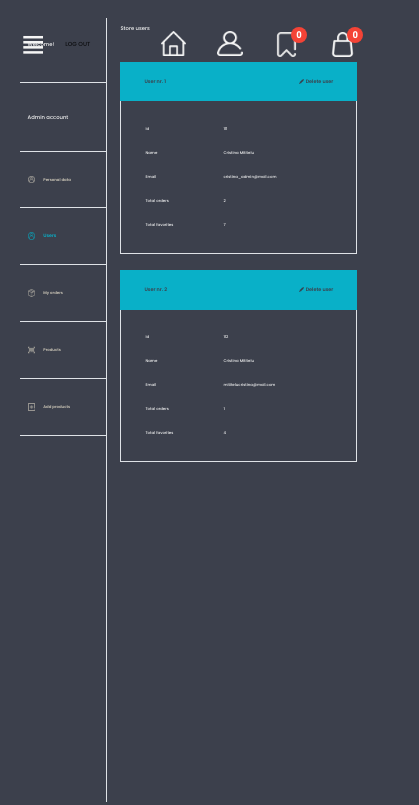
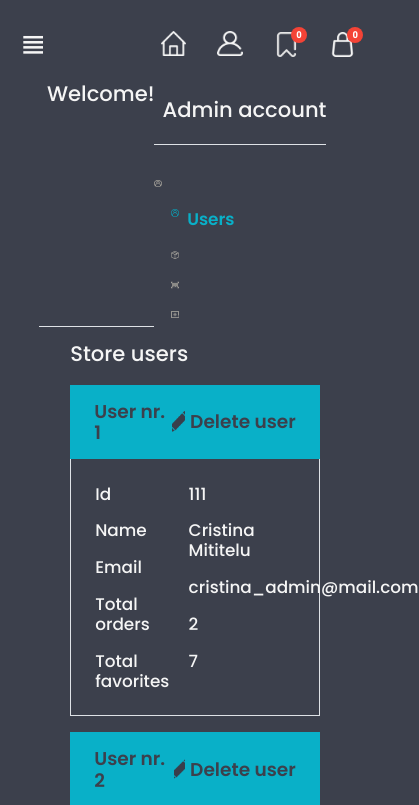
Before and after one commit to Cristina-m-29/FES-ng, an Angular app: page /atara/admin/users in a window 390 px wide. Shown: the top 805 px of the page, 419 px wide, since content can reach past the window. Built offline with nearby package versions, Linux system fonts and the light colour scheme.

Commit message:
responsive: 1/4 user

```diff
--- a/src/app/cart/cart.component.html
+++ b/src/app/cart/cart.component.html
@@ -153,7 +153,7 @@
 
   <!-- Add new card to user -->
   <div *ngIf="!hideCardForm" class="cart-container address-container mb-5">
-    <p class="p-0 m-0 mb-4">ADD NEW CARD</p>
+    <p class="p-0 m-0 mb-4 card-text">ADD NEW CARD</p>
     <form [formGroup]="addNewCardForm" class="address-form" (ngModelChange)="addCard()">
       <div class="address-form-group">
         <div class="form-input-card card-input mr-3 pb-4">
--- a/src/app/cart/cart.component.sass
+++ b/src/app/cart/cart.component.sass
@@ -387,6 +387,10 @@ img
     @media screen and ( max-width: 950px )
         display: none
 
+.card-text
+    @media screen and ( max-width: 950px )
+        margin-bottom: 0.5em !important
+
 .address-form-group
     > span, div
         font-size: 2vh
--- a/src/app/user/user.component.html
+++ b/src/app/user/user.component.html
@@ -1,58 +1,59 @@
 <div class="user-container user position-relative">
   <!-- Side navigation for user -->
   <div class="side-nav border-right pt-2 pb-0">
-    <div class="d-flex justify-content-between border-bottom pb-3">
-      <p class="welcome-text mt-2 pl-2">Welcome!</p>
+    <div class="main-nav d-flex justify-content-between border-bottom pb-3">
+      <p class="welcome-text nav-text mt-2 pl-2">Welcome!</p>
       <p class="logout-btn mt-2 mr-3" (click)="logout()">{{'log out' | uppercase}}</p>
     </div>
-    <div class="d-flex flex-column mt-4">
-      <p class="border-bottom accent-text pb-4 welcome-text pl-2 m-0">My account</p>
+    <div class="user-options d-flex flex-column mt-4">
+      <p class="border-bottom accent-text pb-4 welcome-text nav-text pl-2 m-0">My account</p>
       <div class="side-nav-option border-bottom p-2 pt-4 pb-4" [routerLink]="['/atara/user/personal-data']">
         <div class="d-flex" *ngIf="this.page !== 'personal-data'">
-          <img src="../../assets/icons/user-light.png" alt="person icon">
+          <img class="side-img" src="../../assets/icons/user-light.png" alt="person icon">
           <p class="p-0 m-0 ml-2 user-side-text">Personal data</p>
         </div>
         <div class="d-flex" *ngIf="this.page === 'personal-data'">
-          <img src="../../assets/icons/user-blue.png" alt="person icon">
-          <p class="p-0 m-0 ml-2 user-side-text-color">Personal data</p>
+          <img class="side-img" src="../../assets/icons/user-blue.png" alt="person icon">
+          <p class="p-0 m-0 ml-2 user-side-text-color user-side-text">Personal data</p>
         </div>
       </div>
       <div class="side-nav-option border-bottom p-2 pt-4 pb-4" [routerLink]="['/atara/user/orders']">
         <div class="d-flex" *ngIf="this.page !== 'orders'">
-          <img src="../../assets/icons/box-light.png" alt="order icon">
+          <img class="side-img" src="../../assets/icons/box-light.png" alt="order icon">
           <p class="p-0 m-0 ml-2 user-side-text">My orders</p>
         </div>
         <div class="d-flex" *ngIf="this.page === 'orders'">
-          <img src="../../assets/icons/box-blue.png" alt="order icon">
-          <p class="p-0 m-0 ml-2 user-side-text-color">My orders</p>
+          <img class="side-img" src="../../assets/icons/box-blue.png" alt="order icon">
+          <p class="p-0 m-0 ml-2 user-side-text-color user-side-text">My orders</p>
         </div>
       </div>
       <div class="side-nav-option border-bottom p-2 pt-4 pb-4" [routerLink]="['/atara/user/addresses']">
         <div class="d-flex" *ngIf="this.page !== 'addresses'">
-          <img src="../../assets/icons/address-light.png" class="" alt="address icon">
+          <img class="side-img" src="../../assets/icons/address-light.png" alt="address icon">
           <p class="p-0 m-0 ml-2 user-side-text">My addresses</p>
         </div>
         <div class="d-flex" *ngIf="this.page === 'addresses'">
-          <img src="../../assets/icons/address-blue.png" alt="address icon">
-          <p class="p-0 m-0 ml-2 user-side-text-color">My addresses</p>
+          <img class="side-img" src="../../assets/icons/address-blue.png" alt="address icon">
+          <p class="p-0 m-0 ml-2 user-side-text-color user-side-text">My addresses</p>
         </div>
       </div>
       <div class="side-nav-option p-2 pt-4 pb-4" [routerLink]="['/atara/user/payment']">
         <div class="d-flex" *ngIf="this.page !== 'payment'">
-          <img src="../../assets/icons/pay-light.png" alt="card icon">
+          <img class="side-img" src="../../assets/icons/pay-light.png" alt="card icon">
           <p class="p-0 m-0 ml-2 user-side-text">Payment information</p>
         </div>
         <div class="d-flex" *ngIf="this.page === 'payment'">
-          <img src="../../assets/icons/pay-blue.png" alt="card icon">
-          <p class="p-0 m-0 ml-2 user-side-text-color">Payment information</p>
+          <img class="side-img" src="../../assets/icons/pay-blue.png" alt="card icon">
+          <p class="p-0 m-0 ml-2 user-side-text-color user-side-text">Payment information</p>
         </div>
       </div>
     </div>
+    <p class="logout-btn logout-second-btn mt-2" (click)="logout()">{{'log out' | uppercase}}</p>
   </div>
   <!-- Main -->
   <div>
     <!-- Personal data -->
-    <div class="user-container" *ngIf="this.page === 'personal-data'">
+    <div class="user-rsp-container" *ngIf="this.page === 'personal-data'">
       <p class="welcome-text mb-4">My Personal Data</p>
       <!-- Personal data no email and password-->
       <div>
@@ -65,19 +66,25 @@
             </div>
           </button>
         </div>
-        <div *ngIf="!this.personalData" class="personal-data-main p-3 pl-4 border-left border-bottom border-right">
-          <div>
+        <div *ngIf="!this.personalData" class="p-3 pl-4 border-left border-bottom border-right">
+          <div class="personal-data-main">
             <p>First Name</p>
+            <p>Cristina</p>
+          </div>
+          <div class="personal-data-main">
             <p>Last Name</p>
+            <p>Mititelu</p>
+          </div>
+          <div class="personal-data-main">
             <p>Account type</p>
+            <p>User</p>
+          </div>
+          <div class="personal-data-main">
             <p>Gender</p>
+            <p>Female</p>
+          </div>
+          <div class="personal-data-main">
             <p>Bithday</p>
-          </div>
-          <div>
-            <p>Mititelu</p>
-            <p>Cristina</p>
-            <p>User/Individual</p>
-            <p>Female</p>
             <p>29/02/2000</p>
           </div>
         </div>
@@ -127,17 +134,17 @@
       <!-- Email and password -->
       <div class="mt-3 mb-3">
         <div class="d-flex justify-content-between user-header p-3 pr-4 pl-4">
-          <p class="user-text p-0 m-0">Email and password</p>
+          <p class="user-text p-0 m-0">Email <span class="password-text">and password</span></p>
           <div class="d-flex" *ngIf="!this.emailAndPassword">
             <button mat-button class="user-btn mr-2" *ngIf="hide" (click)="hide = !hide">
               <div class="d-flex">
-                <img class="small-img" src="../../assets/icons/pass-show.png">
+                <img class="small-img password-img" src="../../assets/icons/pass-show.png">
                 <p class="p-0 m-0 user-text">Show</p>
               </div>
             </button>
             <button mat-button class="user-btn mr-2" *ngIf="!hide" (click)="hide = !hide">
               <div class="d-flex">
-                <img class="small-img" src="../../assets/icons/pass-hide.png">
+                <img class="small-img password-img" src="../../assets/icons/pass-hide.png">
                 <p class="p-0 m-0 user-text">Hide</p>
               </div>
             </button>
@@ -149,7 +156,7 @@
             </button>
           </div>
         </div>
-        <div *ngIf="!this.emailAndPassword" class="personal-data-main d-flex flex-column p-2 pl-4 border-left border-bottom border-right">
+        <div *ngIf="!this.emailAndPassword" class="personal-data-main d-flex flex-column p-2 pb-3 pl-4 border-left border-bottom border-right">
           <p>mititelucristina@mail.com</p>
           <div class="password d-flex justify-content-between">
             <p *ngIf="!hide" class="p-0 m-0">parola</p>
@@ -181,7 +188,7 @@
       </div>
     </div>
     <!-- Orders -->
-    <div class="user-container" *ngIf="this.page === 'orders'">
+    <div class="user-rsp-container" *ngIf="this.page === 'orders'">
       <p class="welcome-text pb-2 mb-0 mb-4">My orders</p>
       <p class="p-0 m-0" *ngIf="this.nrOrders === 0">No orders found</p>
       <div *ngIf="this.nrOrders !== 0">
@@ -226,7 +233,7 @@
       </div>
     </div>
     <!-- Addresses -->
-    <div class="user-container" *ngIf="this.page === 'addresses'">
+    <div class="user-rsp-container" *ngIf="this.page === 'addresses'">
       <p class="welcome-text pb-2 mb-0">My addresses</p>
       <p class="p-0 m-0" *ngIf="this.nrAddresses === 0">No addresses found</p>
       <div *ngIf="this.nrAddresses !== 0">
@@ -310,7 +317,7 @@
       </div>
     </div>
     <!-- Payment methods -->
-    <div class="user-container" *ngIf="this.page === 'payment'">
+    <div class="user-rsp-container" *ngIf="this.page === 'payment'">
       <p class="welcome-text pb-2 mb-0">My cards</p>
       <p class="p-0 m-0" *ngIf="this.nrCards === 0">No cards found</p>
         <div *ngIf="this.nrAddresses !== 0">
--- a/src/app/user/user.component.sass
+++ b/src/app/user/user.component.sass
@@ -6,56 +6,174 @@ $textColor: #f5f5f5
     display: grid
     grid-template-columns: 25% 75%
     color: $textColor
-    font-size: 1vw
+    font-size: 2vh
+    @media screen and ( max-width: 825px )
+        display: block
 
 // Side navigation
+.side-nav
+    ::ng-deep
+        font-size: 2vh
+    @media screen and ( max-width: 825px )
+        display: flex
+        border-right: none !important
+        margin-bottom: 1em
+    @media screen and ( max-width: 700px )
+        padding-top: 0 !important
+    @media screen and ( max-width: 320px )
+        display: block
+
+.main-nav
+    @media screen and ( max-width: 825px )
+        display: none
+        border-bottom: none !important
+        padding-bottom: 0 !important
+
 .welcome-text
-    font-size: 1.35vw
+    font-size: 2.5vh
     font-weight: 500
+    @media screen and ( max-width: 825px )
+        margin-bottom: 1em !important
+
+.nav-text
+    @media screen and ( max-width: 825px )
+        display: none
 
 .logout-btn
     cursor: pointer
     color: rgb(0, 0, 0, 0.8)
-    font-size: 1.5vw
+    font-size: 2.5vh
     font-weight: 500
     &:hover
-        font-size: 1.7vw
+        font-size: 2.7vh
         font-weight: 600
+    @media screen and ( max-width: 825px )
+        display: none
+
+.logout-second-btn
+    display: none
+    @media screen and ( max-width: 825px )
+        display: block
+        position: absolute
+        right: 0
+    @media screen and ( max-width: 700px )
+        margin-top: 0.8em !important
+    @media screen and ( max-width: 320px )
+        position: relative
+        // width: 30%
+        margin: auto
+        text-align: center
 
 img
     padding: 0
     width: 2vw
     height: 2vw
 
+.side-img
+    @media screen and ( max-width: 780px )
+        display: none
+    @media screen and ( max-width: 700px )
+        width: 1.6em
+        height: 1.6em
+        display: block
+
+.user-options
+    @media screen and ( max-width: 825px )
+        flex-direction: row !important
+        margin-top: 0 !important
+    @media screen and ( max-width: 320px )
+        justify-content: space-between
+
 .side-nav-option
     cursor: pointer
+    @media screen and ( max-width: 825px )
+        padding: 0.8em 1em 0.5em 1em !important
+        border-bottom: none !important
+        border-right: solid 0.1em #f5f5f5
+        &:first-of-type
+            padding-left: 0 !important
+    @media screen and ( max-width: 700px )
+        border: none !important
 
 .user-side-text, .user-text
-    line-height: 2vw
+    line-height: 4vh
     color: #cfc9ba
+    @media screen and ( max-width: 970px )
+        line-height: 3vh
+    @media screen and ( max-width: 825px )
+        line-height: 2.5vh
+    @media screen and ( max-width: 780px )
+        margin-left: 0 !important
+
+.user-side-text
+    @media screen and ( max-width: 700px )
+        display: none
 
 .user-side-text-color
-    font-size: 1.2vw
-    line-height: 2vw
     color: #09B0C8
+    @media screen and ( min-width: 1100px )
+        font-size: 2.2vh
+        line-height: 4.2vh
 
 // Personal data
 .user-container
     width: 90%
     margin: auto
+    @media screen and ( max-width: 825px )
+        width: 85%
+    @media screen and ( max-width: 780px )
+        width: 80%
+
+.user-rsp-container
+    width: 90%
+    margin: auto
+    @media screen and (min-width: 831px) and ( max-width: 1000px )
+        margin-left: 3em
+    @media screen and ( max-width: 825px )
+        width: 100%
 
 .user-text
-    font-size: 1.25vw
+    font-size: 2.2vh
     color: #3C404C
 
 .small-img
-    padding: 0.3em
+    width: 1.4em
+    height: 1.4em
+    padding: 0
+    margin-top: 0.3em
+    margin-right: 0.3em
+    @media screen and ( max-width: 980px )
+        margin-top: 0.2em
+        width: 1.25em
+        height: 1.25em
+    @media screen and ( max-width: 825px )
+        margin-top: 0
+        width: 1.25em
+        height: 1.25em
+
+.password-img
+    width: 1.6em
+    height: 1.6em
+    @media screen and ( max-width: 980px )
+        width: 1.45em
+        height: 1.45em
+    @media screen and ( max-width: 970px )
+        margin-top: 0
+    @media screen and ( max-width: 824px )
+        padding: 0
+        margin-right: 0.3em
+        width: 1.35em
+        height: 1.35em
+
+.password-text
+    @media screen and ( max-width: 455px )
+        display: none
 
 .user-header
     background-color: #09B0C8
     ::ng-deep
         .matt-button, .mat-icon-button
-            line-height: 2vw
+            line-height: 2.5vh
             padding: 0
 
 .personal-data-main, .orders-main, .addresses-main, .cards-main
@@ -65,12 +183,21 @@ img
         padding: 0.5em 0
         margin: 0
         font-weight: 500
-        font-size: 1vw
+        font-size: 2vh
     > p
         padding: 0.5em 0
         margin: 0
         font-weight: 500
 
+.personal-data-main
+    @media screen and ( max-width: 430px )
+        grid-template-columns: 45% 55%
+    @media screen and ( max-width: 350px )
+        // padding: 0.3em 0.2em 0 0.2em !important
+        grid-template-columns: 50% 50%
+    @media screen and ( max-width: 320px )
+        // padding: 0 !important
+        grid-template-columns: 55% 45%
 
 :host
     ::ng-deep
@@ -78,22 +205,25 @@ img
             width: 90%
 
 .password
-    line-height: 2vw
-    font-size: 1vw
+    line-height: 2.5vh
+    font-size: 2vh
     color: #f5f5f5
     ::ng-deep
         .matt-button, .mat-icon-button
-            line-height: 2vw
+            line-height: 2.5vh
             padding: 0
 
 .user-btn
-    line-height: 2vw
-    font-size: 1vw
+    line-height: 2.5vh
+    font-size: 2vh
     padding: 0
     min-width: 3vw
     > div
         width: 60%
         margin: auto
+    @media screen and (min-width: 825px) and ( max-width: 1202px )
+        > div
+            width: 100%
 
 // Perosnal data edit
 .edit-container
@@ -104,8 +234,8 @@ img
     ::ng-deep
         margin-right: 4em
         width: 90%
-        font-size: 1.25vw
-        line-height: 2vw
+        font-size: 2.2vh
+        line-height: 2.5vh
         padding: 0.2em 0
 
 .cancel-btn
@@ -125,7 +255,7 @@ img
 .editForm
     ::ng-deep
         .matt-button, .mat-icon-button
-            line-height: 2vw
+            line-height: 2.5vh
             padding: 0
 
 // Orders
@@ -136,7 +266,7 @@ img
     > .order-products
         > p, > div > p
             font-weight: 500
-            font-size: 1vw
+            font-size: 2vh
 
 .orders-main
     grid-template-columns: 25% 75%
```
Also changed, not shown: src/assets/icons/pass-hide.png, src/assets/icons/pass-show.png.
